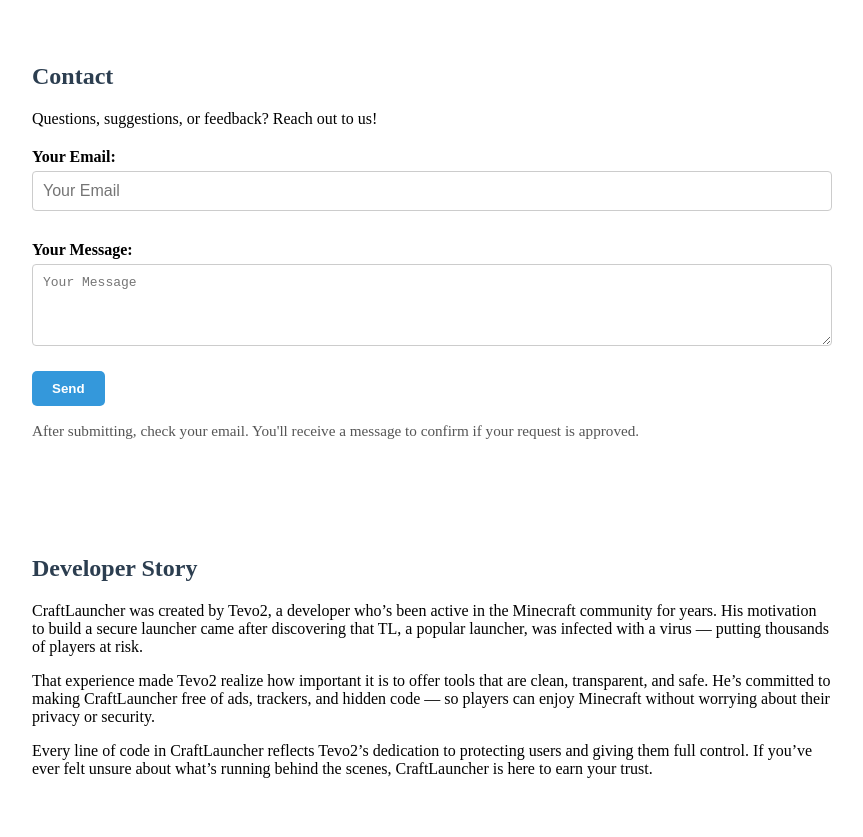
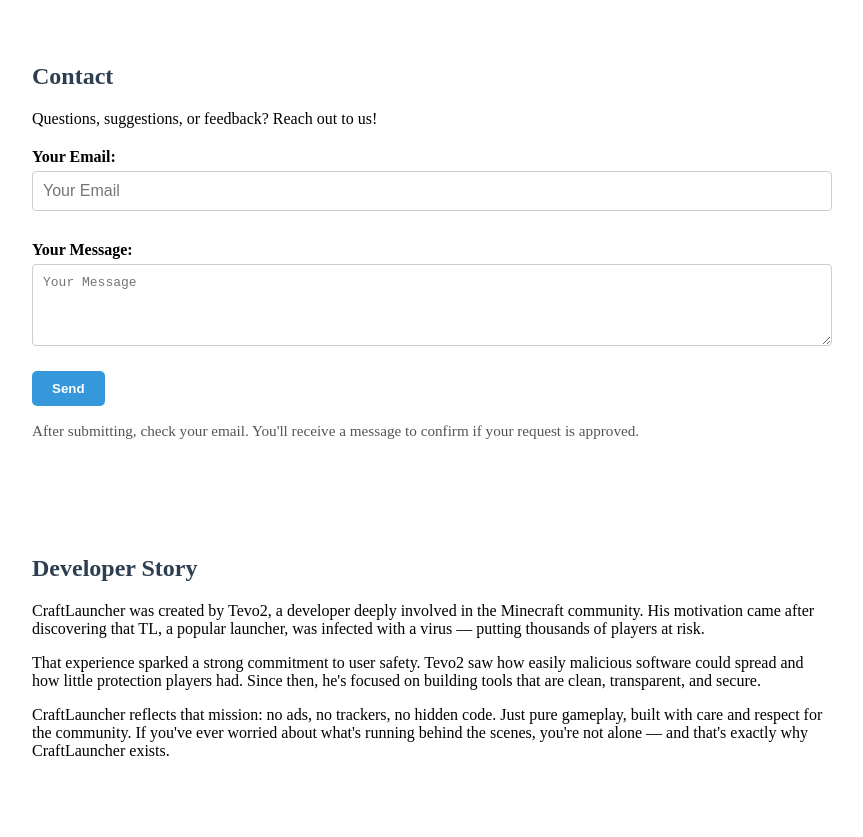
Before and after one commit to tevoisthebestminecrafter/clearcraft-site, a plain HTML site: page index.html in a window 1280 px wide. Shown: the part 608-1445 px from the top of the page, without its empty margins (208-1071 px from the left). Drawn offline with Linux system fonts and the light colour scheme.

Commit message:
Update index.html

```diff
--- a/index.html
+++ b/index.html
@@ -90,10 +90,9 @@
     After submitting, check your email. You'll receive a message to confirm if your request is approved.
   </p>
 </section>
-
 <section id="developer-story">
   <h2>Developer Story</h2>
-  <p>CraftLauncher was created by Tevo2, a developer who’s been active in the Minecraft community for years. His motivation to build a secure launcher came after discovering that TL, a popular launcher, was infected with a virus — putting thousands of players at risk.</p>
-  <p>That experience made Tevo2 realize how important it is to offer tools that are clean, transparent, and safe. He’s committed to making CraftLauncher free of ads, trackers, and hidden code — so players can enjoy Minecraft without worrying about their privacy or security.</p>
-  <p>Every line of code in CraftLauncher reflects Tevo2’s dedication to protecting users and giving them full control. If you’ve ever felt unsure about what’s running behind the scenes, CraftLauncher is here to earn your trust.</p>
+  <p>CraftLauncher was created by Tevo2, a developer deeply involved in the Minecraft community. His motivation came after discovering that TL, a popular launcher, was infected with a virus — putting thousands of players at risk.</p>
+  <p>That experience sparked a strong commitment to user safety. Tevo2 saw how easily malicious software could spread and how little protection players had. Since then, he's focused on building tools that are clean, transparent, and secure.</p>
+  <p>CraftLauncher reflects that mission: no ads, no trackers, no hidden code. Just pure gameplay, built with care and respect for the community. If you've ever worried about what's running behind the scenes, you're not alone — and that's exactly why CraftLauncher exists.</p>
 </section>
```
